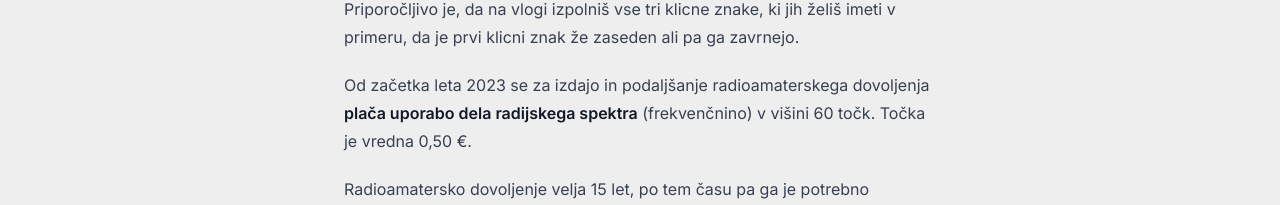
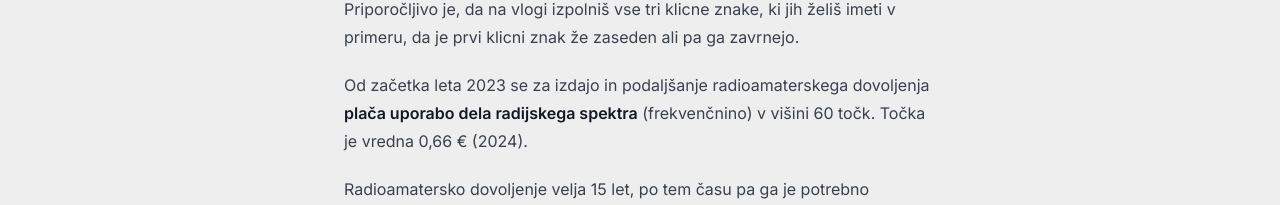
Before and after one commit to jakobkordez/s5_practice, a Next.js app: page /licenca in a window 1280 px wide. Shown: the part 1882-2087 px from the top of the page. Built offline with nearby package versions, Linux system fonts and the light colour scheme.

Commit message:
Update license price for 2024

```diff
--- a/src/app/licenca/page.tsx
+++ b/src/app/licenca/page.tsx
@@ -122,7 +122,7 @@ export default function License() {
           <p>
             Od začetka leta 2023 se za izdajo in podaljšanje radioamaterskega
             dovoljenja <strong>plača uporabo dela radijskega spektra</strong>{' '}
-            (frekvenčnino) v višini 60 točk. Točka je vredna 0,50 €.
+            (frekvenčnino) v višini 60 točk. Točka je vredna 0,66 € (2024).
           </p>
           <p>
             Radioamatersko dovoljenje velja 15 let, po tem času pa ga je
```
